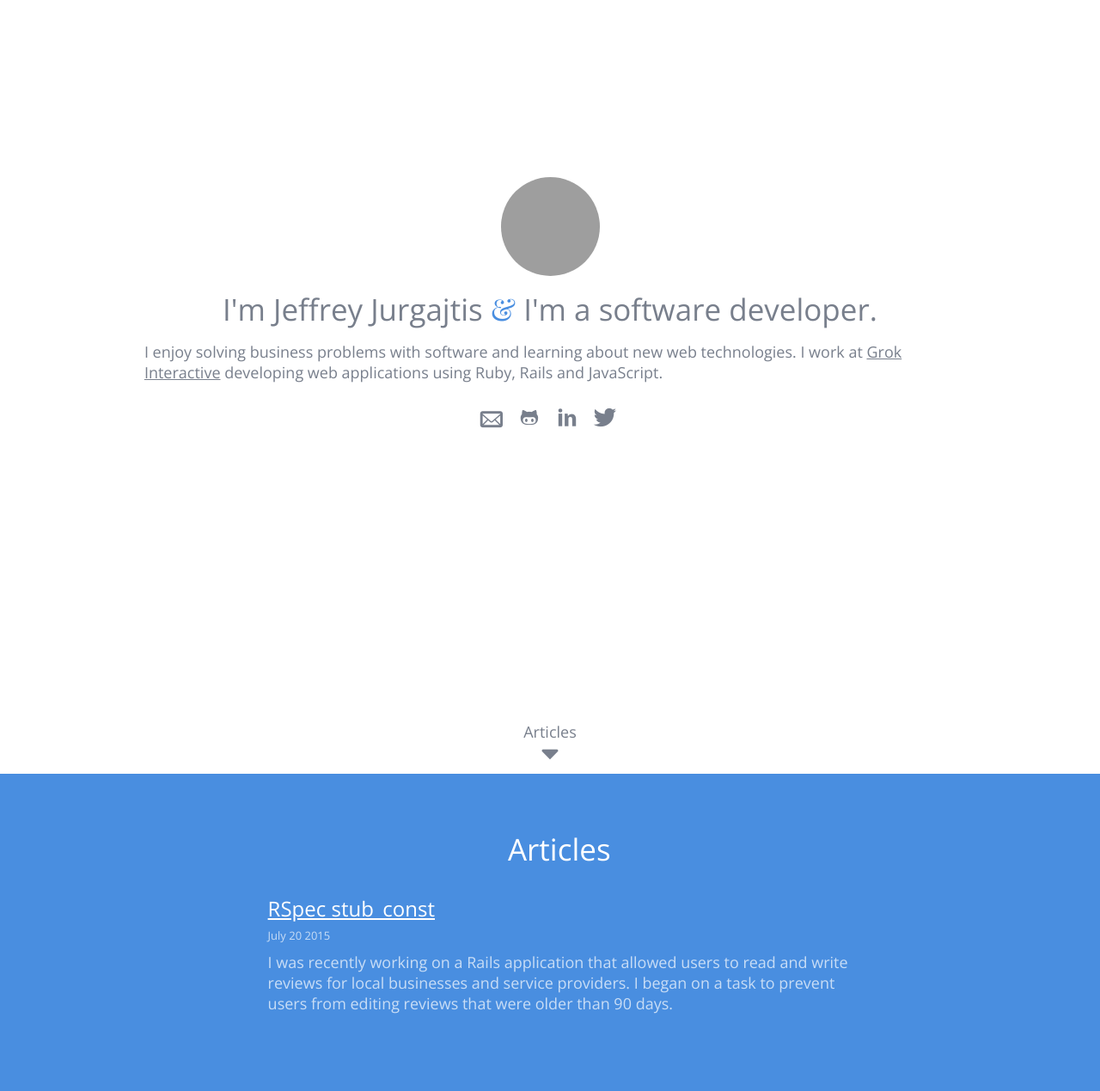
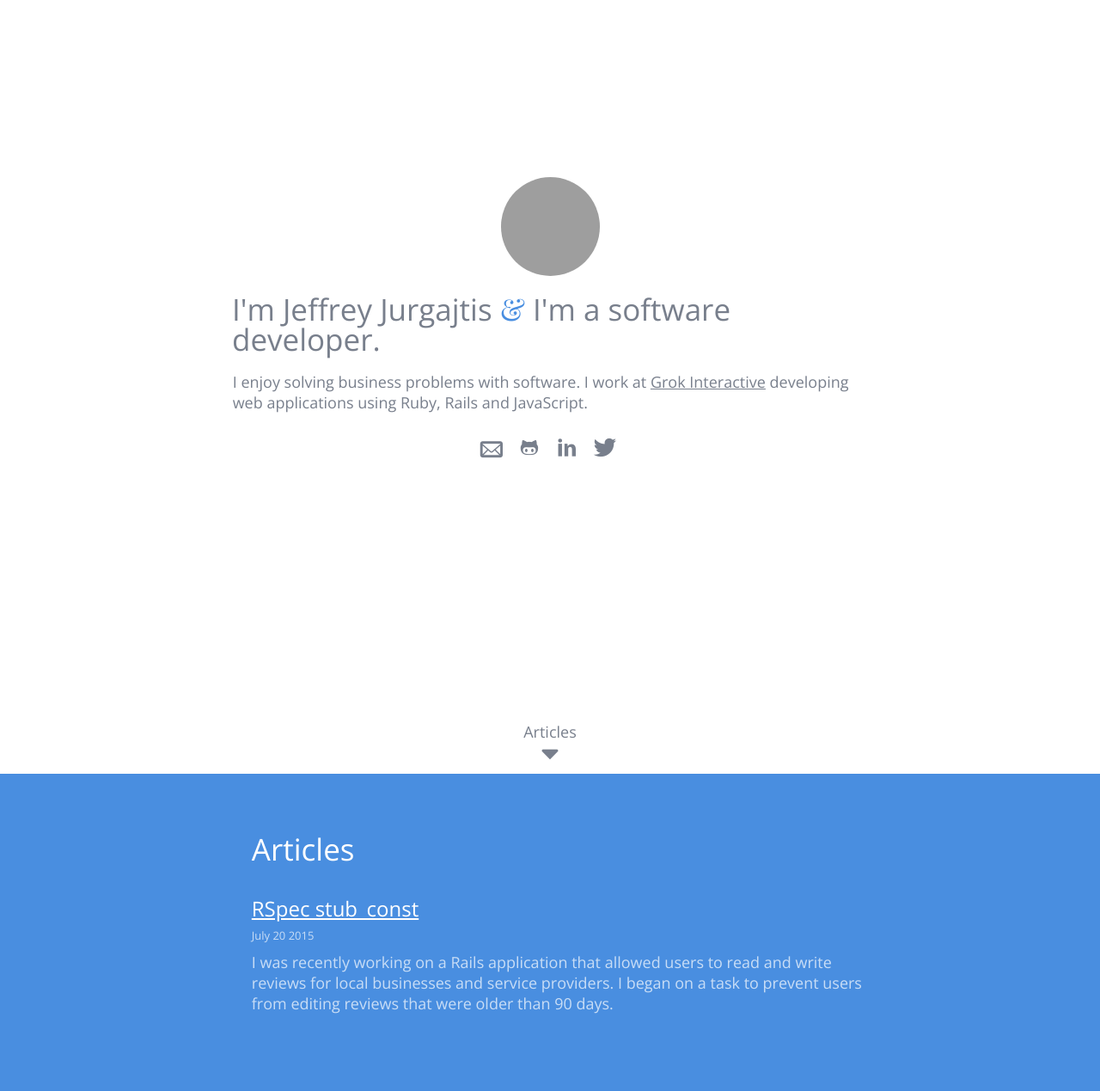
Before and after one commit to jeffreyjurgajtis/jeffreyjurgajtis.github.io, a Jekyll site: the page built from index.html, in a window 1280 px wide. Shown: the whole page at 86% size. Built offline with Jekyll 4.4.1, drawn with Linux system fonts in a browser that asks for light colours; nearby versions of some CDN libraries; grey boxes are pictures that could not be loaded.

Commit message:
Update homepage content to align with blog index width

```diff
--- a/_sass/_toast.scss
+++ b/_sass/_toast.scss
@@ -88,15 +88,11 @@ body, html {
 }
 
 .block {
-  max-width: 966px;
   margin: 0 auto;
+  max-width: 760px;
 
   &.main {
     top: 22%;
-  }
-
-  &.post, &.post-index {
-    max-width: 720px;
   }
 }
 
@@ -166,13 +162,11 @@ p, ul, ol, hr, table, form, pre, h1, h2, h3 {
 h1 {
 	font-size: 38px;
 	line-height: 1;
-  text-align: center;
 }
 
 h2 {
 	font-size: 35px;
 	line-height: 1;
-  text-align: center;
 
   &.white {
     color: $white;
@@ -326,7 +320,6 @@ div#post {
 
   h1.post-title {
     color: $primary;
-    text-align: left;
     padding-left: 0;
   }
 
@@ -407,6 +400,10 @@ header.site-header {
   h1 {
     font-size: 27px !important;
 
+    &.intro {
+      text-align: center;
+    }
+
     span.ampersand {
       display: block;
       margin-top: 10px;
--- a/index.html
+++ b/index.html
@@ -5,7 +5,7 @@ layout: default
 <div class="container" id="main">
   <div class="block main">
     <div class="avatar"></div>
-    <h1>
+    <h1 class="intro">
       I'm Jeffrey Jurgajtis
       <span class="ampersand">&amp;</span>
       I'm a software developer.
@@ -13,7 +13,7 @@ layout: default
 
     <div class="grid">
       <div class="unit span-grid">
-        <p>I enjoy solving business problems with software and learning about new web technologies. I work at <a href="http://www.grok-interactive.com">Grok Interactive</a> developing web applications using Ruby, Rails and JavaScript.</p>
+        <p>I enjoy solving business problems with software. I work at <a href="http://www.grok-interactive.com">Grok Interactive</a> developing web applications using Ruby, Rails and JavaScript.</p>
       </div>
 
       <div class="unit span-grid contact-icons">
```
